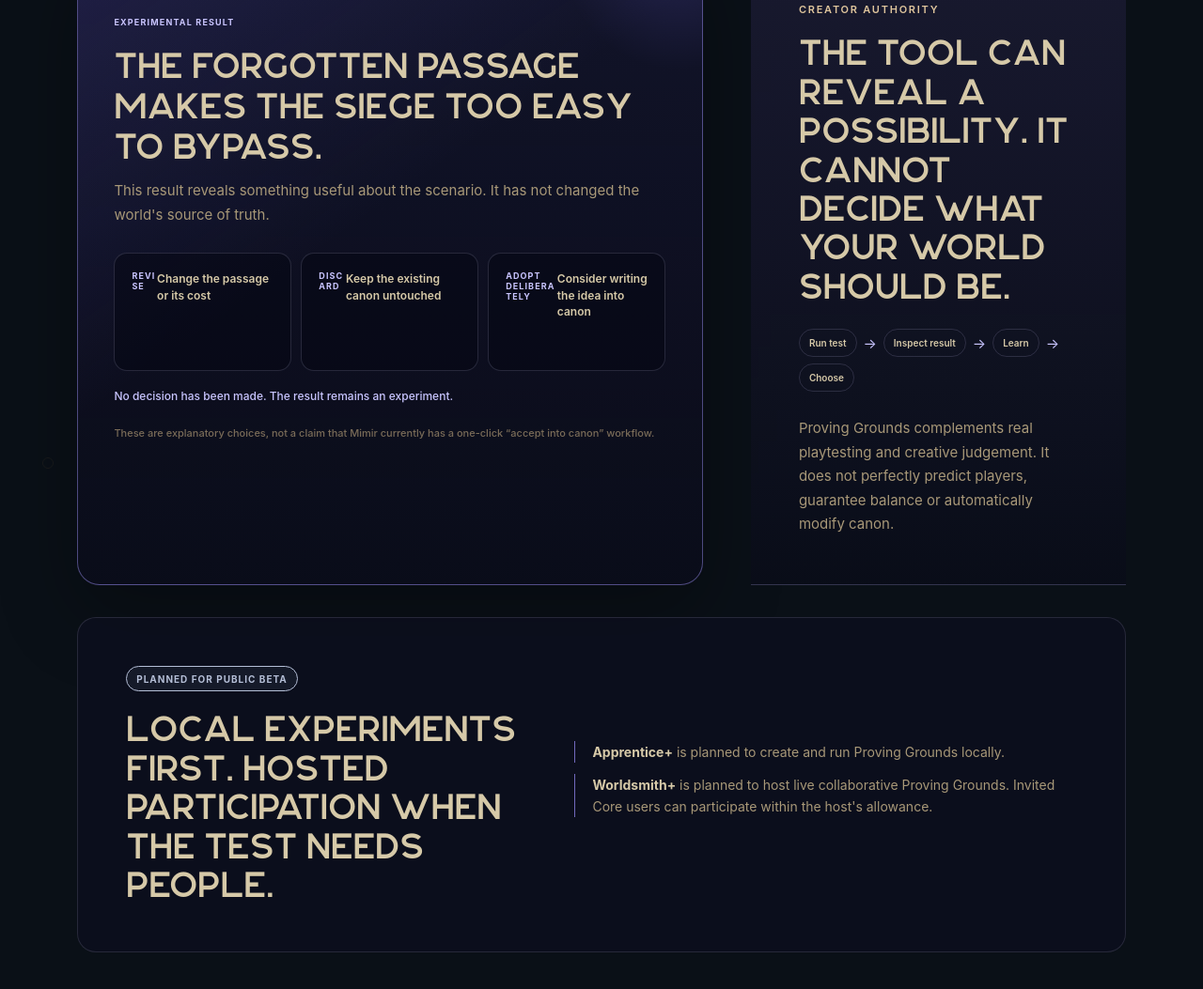
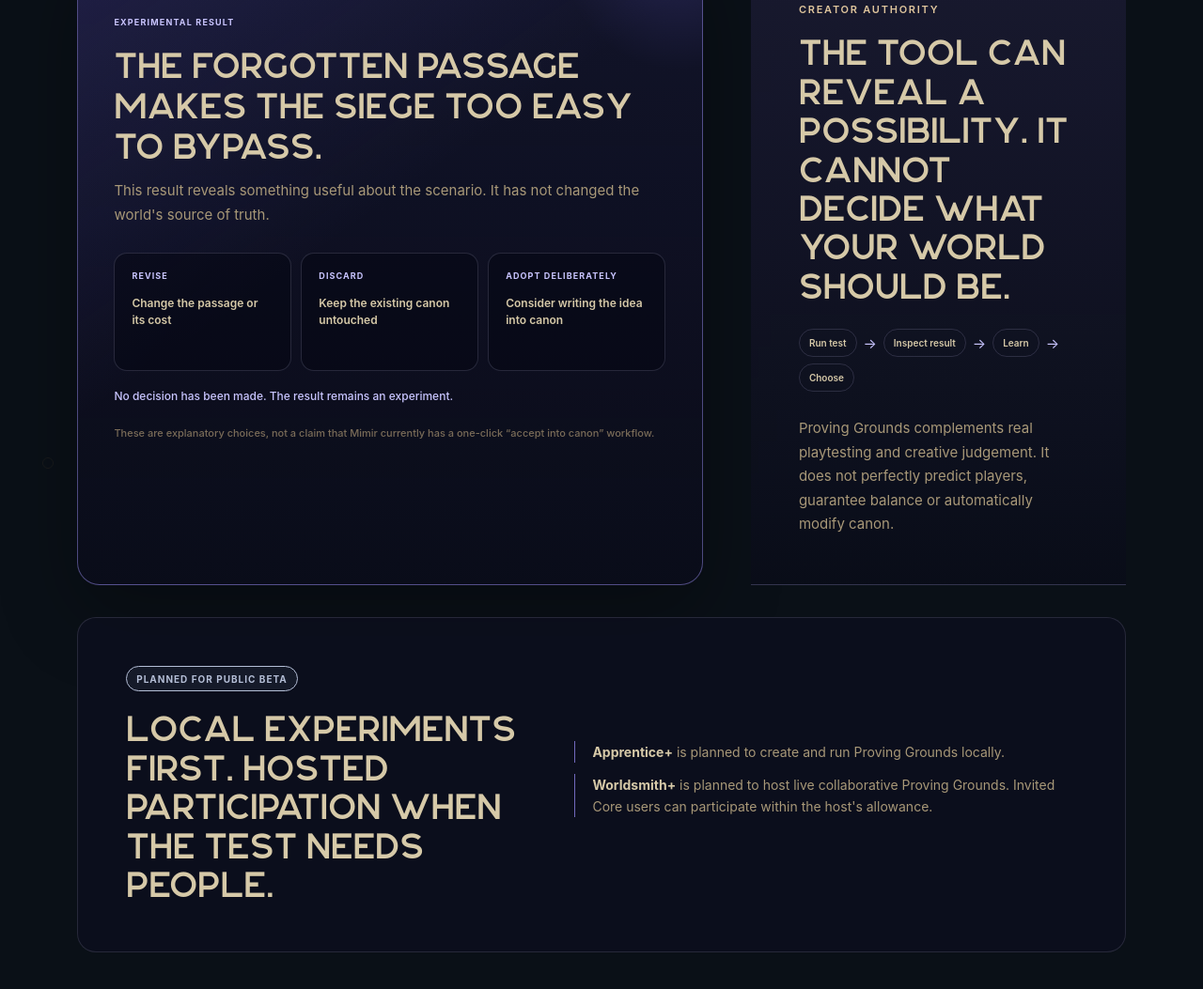
Before and after one commit to AlexGoldsmithUnrealDev/ShieldwalllGames, a plain HTML site: page mimir/proving-grounds.html in a window 1280 px wide. Shown: the part 9513-10566 px from the top of the page at 94% size. Drawn offline with Linux system fonts and the light colour scheme.

Commit message:
Fix Proving Grounds decision controls

```diff
--- a/mimir/proving-grounds.html
+++ b/mimir/proving-grounds.html
@@ -22,7 +22,7 @@
   <link rel="stylesheet" href="../styles/main.css" />
   <link rel="stylesheet" href="styles/mimir.css?v=20260814-2" />
   <link rel="stylesheet" href="styles/internal.css?v=20260815-1" />
-  <link rel="stylesheet" href="styles/proving-grounds.css?v=20260815-2" />
+  <link rel="stylesheet" href="styles/proving-grounds.css?v=20260815-3" />
 </head>
 <body class="ms-well-page mi-page pg-page">
 <div class="ms-page">
--- a/mimir/styles/proving-grounds.css
+++ b/mimir/styles/proving-grounds.css
@@ -400,8 +400,8 @@
 .pg-final-cta p { color: var(--fg-2); font-size: clamp(18px,1.8vw,24px); line-height: 1.6; margin: 26px auto 0; max-width: 790px; }
 .pg-final-cta > div { display: flex; flex-wrap: wrap; gap: 12px; justify-content: center; margin-top: 32px; }
 
-html.pg-enhanced [data-pg-run],
-html.pg-enhanced [data-pg-decision] { display: inline-flex; }
+html.pg-enhanced [data-pg-run] { display: inline-flex; }
+html.pg-enhanced [data-pg-decision] { display: flex; flex-direction: column; }
 
 html.pg-enhanced [data-pg-panel][hidden] { display: none; }
 
```
